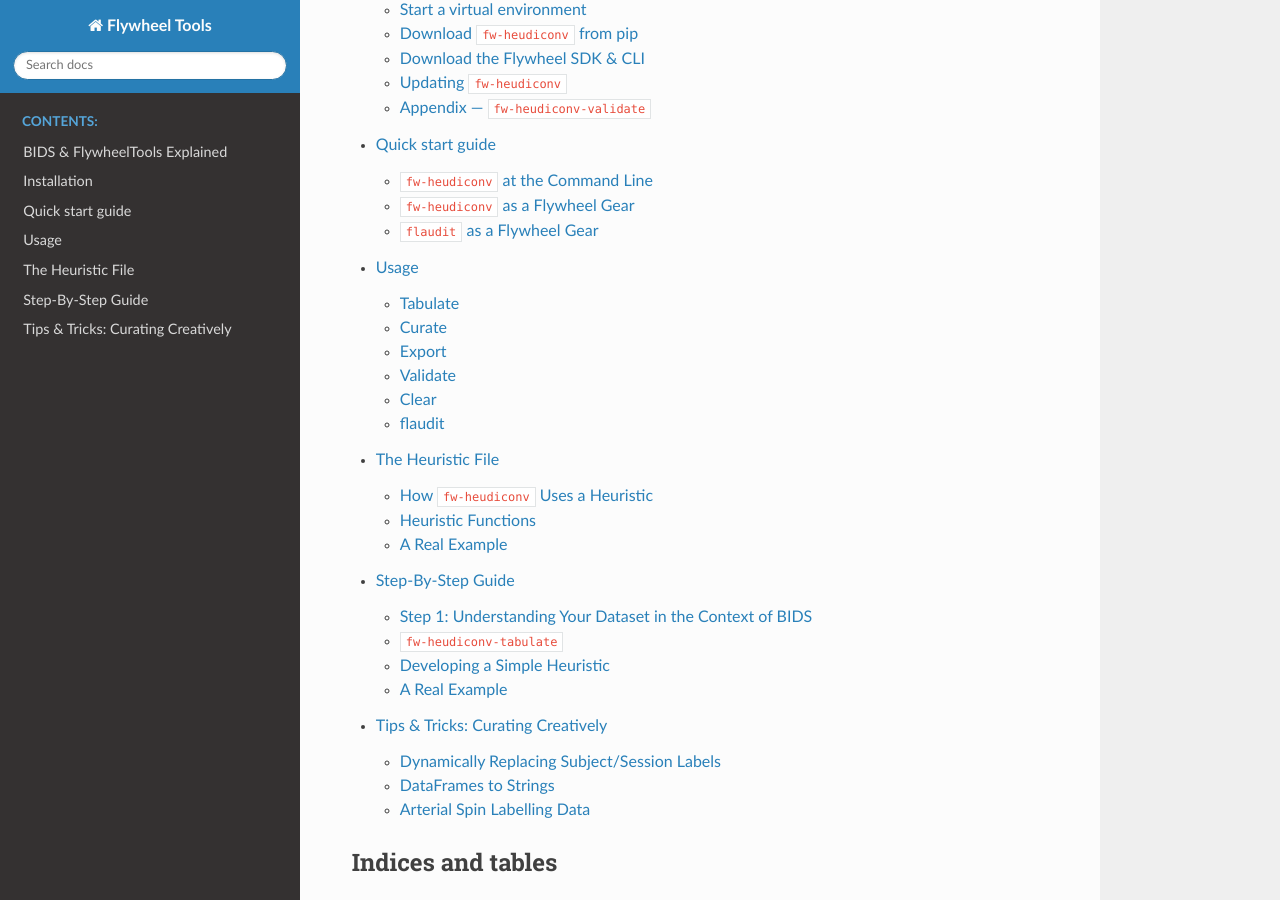
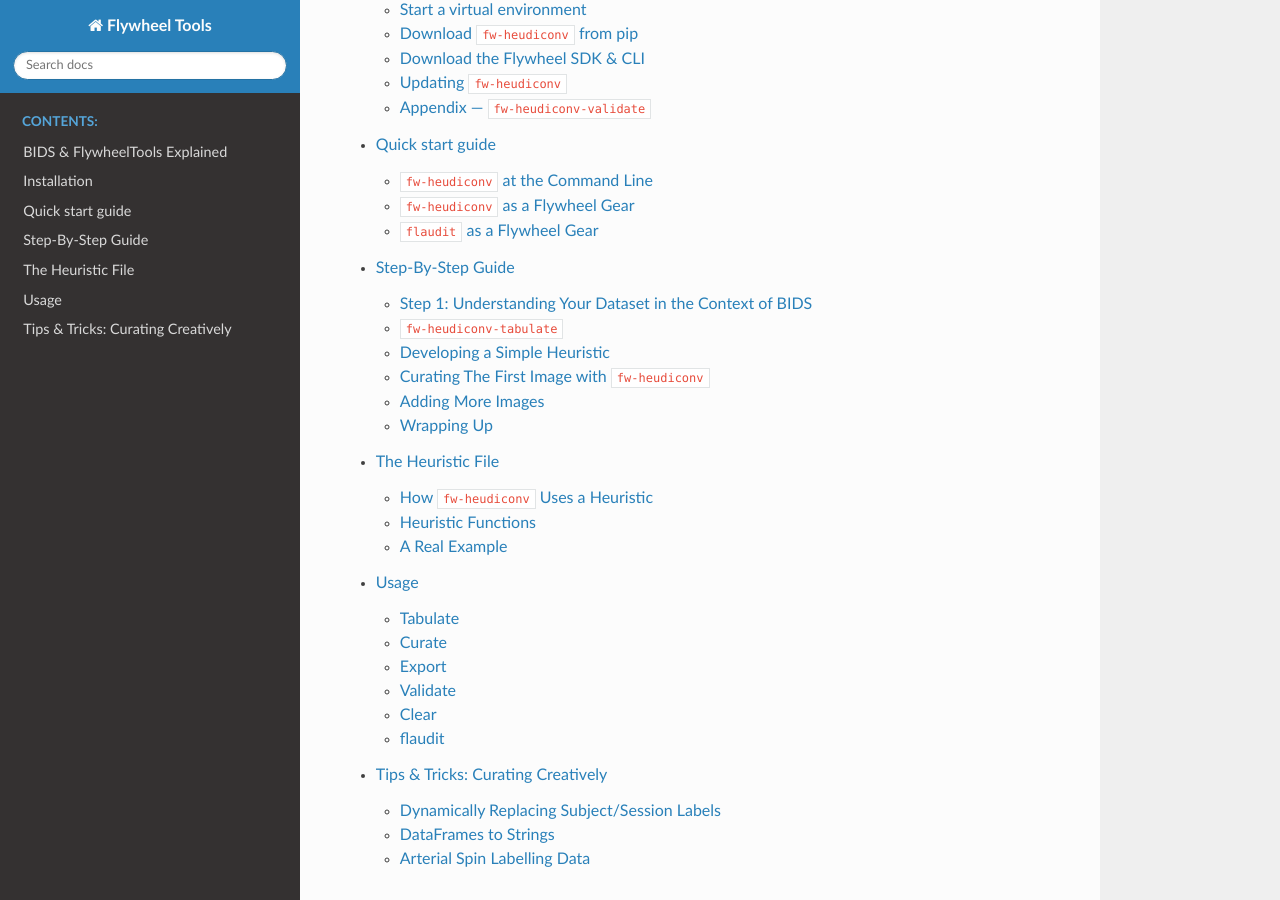
Before and after one commit to PennLINC/fw-heudiconv, a Sphinx documentation site: the page built from docs/source/index.rst, in a window 1280 px wide and 900 px high, scrolled down 722 px. Built offline with Sphinx 7.4.7 and the Read the Docs theme 2.0.0, drawn with Linux system fonts in a browser that asks for light colours; some of the changed lines change nothing that is shown.

Commit message:
major docs overhaul

```diff
--- a/README.rst
+++ b/README.rst
@@ -7,7 +7,7 @@
   :target: http://fw-heudiconv.readthedocs.io/en/latest/?badge=latest
   :alt: Documentation Status
 
-.. image:: https://circleci.com/gh/PennLINC/fw-heudiconv/tree/develop.svg?style=shield
+.. image:: https://circleci.com/gh/PennLINC/fw-heudiconv.svg?style=shield
     :target: https://circleci.com/gh/PennLINC/fw-heudiconv
 
 ``FlywheelTools`` is a suite of software tools for curating your data into BIDS on Flywheel. It's comprised of 2 parts:
--- a/docs/source/index.rst
+++ b/docs/source/index.rst
@@ -15,9 +15,9 @@
    overview
    installation
    quickstart
+   stepbystep
+   heuristic
    usage
-   heuristic
-   stepbystep
    tips
 
 Indices and tables
--- a/docs/source/stepbystep.rst
+++ b/docs/source/stepbystep.rst
@@ -26,7 +26,7 @@
 ``fw-heudiconv-tabulate``
 -------------------------
 
-In the Flywheel GUI, from within a project, select the "Analysis" tab:
+In the Flywheel GUI, navigate to your project, and select the "Analysis" tab:
 
 .. image:: project_analysis_view.png
    :width: 1200
@@ -72,7 +72,7 @@
 
 Next, we're going to use this table to curate one of the subjects. Fortunately,
 in the table viewer, we can use a filter to only show data from one subject.
-Here, we pick subject 019459 using the ``patient_id`` column.
+Here, we pick subject 019465 using the ``patient_id`` column.
 
 Developing a Simple Heuristic
 -----------------------------
@@ -135,7 +135,8 @@
 So looping over the object ``seqinfo`` gives you access to each row of your table,
 where the variables in the table are accessed using Python.
 
-In our example above, we access ``series_description`` and check if it contains the
+In our example above, we access ``series_description`` and use Python logic to
+check if it contains the
 string ``MPRAGE``. We know our T1w is the only one that has this string:
 
 .. image:: t1w_highlighted.png
@@ -173,20 +174,179 @@
             if "MPRAGE" in s.series_description:
                 info[t1w].append(s.series_id)
 
-      return info
+            # a print line to tell us T1w was not found
+            print("This seqinfo is not the MPRAGE:", s.series_description)
+        return info
+
+.. note::
+   A good habit for debugging is to print out the ``seqinfo`` rows that did not meet
+   any tests and haven't been assigned to a key
+
+
 
 Save this file as ``my_test_heuristic.py`` -- we're going to use it in the next
 section to curate the T1w image!
 
+Curating The First Image with ``fw-heudiconv``
+----------------------------------------------
 
+The first step to curating the data is to upload this file to the Flywheel
+project. Although files can be attached to any object, we recommend attaching
+this to the project so that all other projects can access it easily.
 
-A Real Example
----------------
-In all, a heuristic file could look like this:
+In the Flywheel GUI, access the "Information" tab of the project, and upload
+your heuristic file using the "Upload Attachment" button:
+
+.. image:: upload_attachment.png
+   :width: 1200
+
+Now, we're going to launch a gear on a `single session`. Pick a session from
+the subject we've been developing on (019465 -- in this case, the session is
+9793). Gears run from the session level by default, though it is possible to
+launch them from a subject.
+
+In the top right, click "Run Gear". As before, a dropdown should appear for you
+to select the ``Flywheel HeuDiConv`` gear from the `Analysis Gears` list. This
+time, though, select an input — in the `heuristic` input box, click "Select
+Input". Here' you'll be presented with a drop down to let you pick `which object`
+to look for input files. The hierarchy at the top  shows that it's looking at
+the current session and acquisitions:
+
+.. image:: inputs_dropdown.png
+   :width: 1200
+
+Instead of this, click the `Project label` to select files attached to your
+project, and select your heuristic. In the "Configuration" tab, select "Curate"
+under the "action" option. You can leave the "dry_run" box checked -- we will
+uncheck it after this test run.
+
+When you're ready, hit "Run Gear"! Take note of the analysis' name to refer back
+to  later.
+
+At the command line, this achieved with the following command:
 
 .. code-block:: python
 
-    import os
+    fw-heudiconv-curate --project FlywheelTools_TestData --heuristic PATH/TO/DIRECTORY/my_test_heuristic.py --subject 019465 --session 9793
+
+The Output
+^^^^^^^^^^
+
+Next you can navigate to the output of the gear to see what happened. From within
+the session, click on either the "Analysis" (for strictly any analysis gears
+that have run) or "Provenance" (for a listing of `any` kind of gear that has
+operated on the session) and navigate to your recent ``fw-heudiconv`` analysis.
+From here, select "View Log".
+
+First, there are virtual machine instructions, stuff Flywheel uses to let us
+know what kind of virtual machine the gear ran in. Then, we have initialization
+instructions from ``fw-heudiconv``'s "gear manager":
+
+.. code-block:: python
+
+    Gear Name: fw-heudiconv, Gear Version: 0.2.15_0.3.3
+    Executor: computebbl-31f3d27f, CPU: 8 cores, Memory: 55GB, Disk: 208GB, Swap: 32GB
+    Gear starting...
+
+    INFO: ==============: fw-heudiconv gear manager starting up :===============
+
+    INFO: Calling fw-heudiconv with the following settings:
+    INFO: Project: FlywheelTools_TestData
+    INFO: Subject(s): ['019465']
+    INFO: Session(s): ['9793']
+    INFO: Heuristic: /flywheel/v0/input/heuristic/my_test_heuristic.py
+    INFO: Action: Curate
+    INFO: Dry run: True
+    INFO: Call: fw-heudiconv-curate --verbose --project FlywheelTools_TestData --dry-run --subject 019465 --session 9793 --heuristic /flywheel/v0/input/heuristic/my_test_heuristic.py
+    INFO: =================: fw-heudiconv curator starting up :=================
+
+
+Pay attention to the ``Call`` directive; this prints the command line equivalent
+of what is running in the gear.
+
+Next, the actual ``fw-heudiconv`` outputs. We see that ``fw-heudiconv`` first
+attempts to load your heuristic and then
+lists out all of your ``seqinfo`` objects (the rows from the table in the first part)
+with the ``series_description`` first, followed by other columns:
+
+.. code-block:: python
+
+    INFO: Loading heuristic file...
+    INFO: Heuristic loaded successfully!
+    INFO: Querying Flywheel server...
+    DEBUG: Found project: FlywheelTools_TestData (6075d65d0da0131135e9b471)
+    DEBUG: Found sessions:
+    	9793 (607732a764d3dfc86e6510d4)
+    INFO: Applying heuristic to 9793 (1/1)...
+    DEBUG: Found SeqInfos:
+    Localizer:
+    		[TR=0.0086 TE=0.004 shape=(512, 512, 3, -1) image_type=('ORIGINAL', 'PRIMARY', 'M', 'ND', 'NORM')] (607732a75b936738e644aee8)
+    MPRAGE_TI1100_ipat2:
+  		  [TR=1.81 TE=0.00345 shape=(256, 192, 160, -1) image_type=('ORIGINAL', 'PRIMARY', 'M', 'ND', 'NORM')] (607732a8b9d367cae5e9b0c5)
+    :
+    :
+    :
+
+This is good, as we can confirm the table data with the ``seqinfo`` object the tool
+is using to curate your data. For example, we know there's a DICOM with the
+series description ``MPRAGE_TI1100_ipat2``, and we searched specifically for the
+string ``MPRAGE``. So, did we catch this ``seqinfo``?
+
+.. code-block:: python
+
+    HCP_REST_BOLD_MB8_469:
+      [TR=0.8 TE=0.037 shape=(936, 936, 469, -1) image_type=('ORIGINAL', 'PRIMARY', 'M', 'MB', 'ND', 'MOSAIC')] (607732a864d3dfc86e6510d7)
+
+    DEBUG:
+    MPRAGE_TI1100_ipat2_2.nii.gz
+    	sub-019465_ses-9793_T1w.nii.gz -> sub-019465/ses-9793/anat/sub-019465_ses-9793_T1w.nii.gz
+    INFO: Done!
+    INFO: ===================: Exiting fw-heudiconv curator :===================
+
+Excellent! Now we know that the NIfTI from this DICOM, MPRAGE_TI1100_ipat2_2.nii.gz,
+will be mapped to a file named ``sub-019465_ses-9793_T1w.nii.gz``, and the path
+is listed there too. Additionally, we get printouts of the ``seqinfo`` objects
+that didn't get caught by our logic.
+
+To see our BIDS data before curation, go to the session view and click the "BIDS View"
+toggle; there should be no BIDS data:
+
+.. image:: uncurated.png
+   :width: 1200
+
+Now that we know it works, we can run it again with the "dry_run" box unchecked
+to apply the changes. The only difference should be that the log lets you know
+the changes are being applied:
+
+.. code-block:: python
+
+    HCP_REST_BOLD_MB8_469:
+      [TR=0.8 TE=0.037 shape=(936, 936, 469, -1) image_type=('ORIGINAL', 'PRIMARY', 'M', 'MB', 'ND', 'MOSAIC')] (607732a864d3dfc86e6510d7)
+
+    INFO: Applying changes to files...
+    DEBUG:
+    MPRAGE_TI1100_ipat2_2.nii.gz
+    sub-019465_ses-9793_T1w.nii.gz -> sub-019465/ses-9793/anat/sub-019465_ses-9793_T1w.nii.gz
+    INFO: Done!
+    INFO: ===================: Exiting fw-heudiconv curator :===================
+
+Now, in the session view, hit the "BIDS View" toggle:
+
+.. image:: one_curated.png
+   :width: 1200
+
+We've successfully curated one of our images into BIDS!
+
+Adding More Images
+------------------
+
+By now, it should be clear that as the tool loops over the rows in the
+``seqinfo`` table, you can add all sorts of logic to capture additional ``seqinfo``
+objects and assign them to keys you create. Below, we edit the heuristic and
+add a key for the BOLD data in our project, and use similar logic to assign
+data to the key:
+
+.. code-block:: python
 
     def create_key(template, outtype=('nii.gz',), annotation_classes=None):
         if template is None or not template:
@@ -194,186 +354,130 @@
         return template, outtype, annotation_classes
 
     # Create Keys
+
+    # anatomical
     t1w = create_key(
-       'sub-{subject}/{session}/anat/sub-{subject}_{session}_T1w')
-    t2w = create_key(
-       'sub-{subject}/{session}/anat/sub-{subject}_{session}_T2w')
-    dwi = create_key(
-       'sub-{subject}/{session}/dwi/sub-{subject}_{session}_acq-multiband_dwi')
+       'sub-{subject}/ses-{session}/anat/sub-{subject}_ses-{session}_T1w')
 
-    # Field maps
+    # fMRI scans
+    rest_bbl = create_key(
+      'sub-{subject}/{session}/func/sub-{subject}_{session}_task-rest_acq-BBL_bold')
+
+    # loop over the seqinfo table
+    def infotodict(seqinfo):
+
+        # the dictionary of keys and list of files they correspond to
+        # now contains two scans
+        info = {
+          t1w: [], rest_bbl: []
+        }
+
+        # loop over each row of your seqinfo table
+        for s in seqinfo:
+
+            # if the series description contains "MPRAGE",
+            # add the DICOM identifier to the dictionary
+
+            if "MPRAGE" in s.series_description:
+                info[t1w].append(s.series_id)
+
+            elif "bbl1_restbold" in protocol:
+                info[rest_bbl].append(s.series_id)
+
+            # a print line to tell us T1w was not found
+            print("This seqinfo is not the MPRAGE or rs-fMRI:", s.series_description)
+        return info
+
+But what if we have a fieldmap? Not only do we need to name it correctly, but we
+also have to make sure it points to the BOLD data. We can do this quite
+flexibly using the special ``IntendedFor`` keyword. This keyword is set outside
+of the ``infotodict`` for loop and makes use of existing keys:
+
+
+.. code-block:: python
+
+    def create_key(template, outtype=('nii.gz',), annotation_classes=None):
+        if template is None or not template:
+            raise ValueError('Template must be a valid format string')
+        return template, outtype, annotation_classes
+
+    # Create Keys
+
+    # anatomical
+    t1w = create_key(
+       'sub-{subject}/ses-{session}/anat/sub-{subject}_ses-{session}_T1w')
+
+    # fMRI scans
+    rest_bbl = create_key(
+      'sub-{subject}/{session}/func/sub-{subject}_{session}_task-rest_acq-BBL_bold')
+
+    # fieldmaps
     b0_phase = create_key(
        'sub-{subject}/{session}/fmap/sub-{subject}_{session}_phasediff')
     b0_mag = create_key(
        'sub-{subject}/{session}/fmap/sub-{subject}_{session}_magnitude{item}')
-    pe_rev = create_key(
-        'sub-{subject}/{session}/fmap/sub-{subject}_{session}_acq-multiband_dir-j_epi')
-
-    # fmri scans
-    rest_mb = create_key(
-       'sub-{subject}/{session}/func/sub-{subject}_{session}_task-rest_acq-multiband_bold')
-    rest_sb = create_key(
-       'sub-{subject}/{session}/func/sub-{subject}_{session}_task-rest_acq-singleband_bold')
-    fracback = create_key(
-       'sub-{subject}/{session}/func/sub-{subject}_{session}_task-fracback_acq-singleband_bold')
-    face = create_key(
-       'sub-{subject}/{session}/func/sub-{subject}_{session}_task-face_acq-singleband_bold')
-
-    # ASL scans
-    asl = create_key(
-       'sub-{subject}/{session}/perf/sub-{subject}_{session}_asl')
-    asl_dicomref = create_key(
-       'sub-{subject}/{session}/perf/sub-{subject}_{session}_acq-ref_asl')
-    m0 = create_key(
-       'sub-{subject}/{session}/perf/sub-{subject}_{session}_m0')
-    mean_perf = create_key(
-       'sub-{subject}/{session}/perf/sub-{subject}_{session}_mean-perfusion')
 
 
+    # loop over the seqinfo table
     def infotodict(seqinfo):
 
-        last_run = len(seqinfo)
+        # the dictionary of keys and list of files they correspond to
+        # now contains two scans
+        info = {
+          t1w: [], rest_bbl: [], b0_mag: [], b0_phase: []
+        }
 
-        info = {t1w:[], t2w:[], dwi:[], b0_phase:[],
-                b0_mag:[], pe_rev:[], rest_mb:[], rest_sb:[],
-                fracback:[], asl_dicomref:[], face:[], asl:[],
-                m0:[], mean_perf:[]}
+        # loop over each row of your seqinfo table
+        for s in seqinfo:
 
-        def get_latest_series(key, s):
-        #    if len(info[key]) == 0:
-            info[key].append(s.series_id)
-        #    else:
-        #        info[key] = [s.series_id]
+            # if the series description contains "MPRAGE",
+            # add the DICOM identifier to the dictionary
 
-        for s in seqinfo:
-            protocol = s.protocol_name.lower()
-            if "mprage" in protocol:
-                get_latest_series(t1w,s)
-            elif "t2_sag" in protocol:
-                get_latest_series(t2w,s)
-            elif "b0map" in protocol and "M" in s.image_type:
-                info[b0_mag].append(s.series_id)
-            elif "b0map" in protocol and "P" in s.image_type:
-                info[b0_phase].append(s.series_id)
-            elif "topup_ref" in protocol:
-                get_latest_series(pe_rev, s)
-            elif "dti_multishell" in protocol and not s.is_derived:
-                get_latest_series(dwi, s)
+            if "MPRAGE" in s.series_description:
+                info[t1w].append(s.series_id)
 
-            elif s.series_description.endswith("_ASL"):
-                get_latest_series(asl, s)
-            elif protocol.startswith("asl_dicomref"):
-                get_latest_series(asl_dicomref, s)
-            elif s.series_description.endswith("_M0"):
-                get_latest_series(m0, s)
-            elif s.series_description.endswith("_MeanPerf"):
-                get_latest_series(mean_perf, s)
+            elif "bbl1_restbold" in s.series_description:
+                info[rest_bbl].append(s.series_id)
 
-            elif "fracback" in protocol:
-                get_latest_series(fracback, s)
-            elif "face" in protocol:
-                get_latest_series(face,s)
-            elif "rest" in protocol:
-                if "MB" in s.image_type:
-                    get_latest_series(rest_mb,s)
-                else:
-                    get_latest_series(rest_sb,s)
+            elif "B0map" in s.series_description and "M" in s.image_type:
+                info[b0_mag].append(s)
+            elif "B0map" in s.series_description and "P" in s.image_type:
+                info[b0_phase].append(s)
 
-            elif s.patient_id in s.dcm_dir_name:
-                get_latest_series(asl, s)
 
-            else:
-                print("Series not recognized!: ", s.protocol_name, s.dcm_dir_name)
+            # a print line to tell us T1w was not found
+            print("Protocol not found!:", s.series_description)
         return info
-
-    MetadataExtras = {
-        b0_phase: {
-            "EchoTime1": 0.00412,
-            "EchoTime2": 0.00658
-        },
-        asl: {
-            "PulseSequenceType": "3D_SPRIAL",
-            "PulseSequenceDetails" : "WIP" ,
-            "LabelingType": "PCASL",
-            "LabelingDuration": 1.8,
-            "PostLabelingDelay": 1.8,
-            "BackgroundSuppression": "Yes",
-            "M0":10,
-            "LabelingSlabLocation":"X",
-            "LabelingOrientation":"",
-            "LabelingDistance":2,
-            "AverageLabelingGradient": 34,
-            "SliceSelectiveLabelingGradient":45,
-            "AverageB1LabelingPulses": 0,
-            "LabelingSlabThickness":2,
-            "AcquisitionDuration":123,
-            "BackgroundSuppressionLength":2,
-            "BackgroundSuppressionPulseTime":2,
-            "VascularCrushingVenc": 2,
-            "PulseDuration": 1.8,
-            "InterPulseSpacing":4,
-            "PCASLType":"balanced",
-            "PASLType": "",
-            "LookLocker":"True",
-            "LabelingEfficiency":0.72,
-            "BolusCutOffFlag":"False",
-            "BolusCutOffTimingSequence":"False",
-            "BolusCutOffDelayTime":0,
-            "BolusCutOffTechnique":"False"
-        }
-    }
 
     IntendedFor = {
         b0_phase: [
-            '{session}/func/sub-{subject}_{session}_task-rest_acq-multiband_bold.nii.gz',
-            '{session}/func/sub-{subject}_{session}_task-rest_acq-singleband_bold.nii.gz',
-            '{session}/func/sub-{subject}_{session}_task-fracback_acq-singleband_bold.nii.gz',
-            '{session}/func/sub-{subject}_{session}_task-face_acq-singleband_bold.nii.gz'
+            '{session}/func/sub-{subject}_{session}_task-rest_acq-BBL_bold.nii.gz'
         ],
-        b0_mag: [],
-        pe_rev: [
-            '{session}/dwi/sub-{subject}_{session}_acq-multiband_dwi.nii.gz',
+        b0_mag: [
+            '{session}/func/sub-{subject}_{session}_task-rest_acq-BBL_bold.nii.gz'
         ]
     }
 
-    def ReplaceSubject(label):
-        return label.lstrip("0")
+Notice that in this heuristic, we use the special ``{item}`` keyword in the key
+for the magnitude fieldmaps. This keeps us from having to write multiple keys.
+The keyword is iterated over automatically within the NIfTIs for this
+acquisition. Additionally, we access the ``image_type`` column when
+differentiating between the magnitude and phase fieldmaps.
 
+Lastly, the ``IntendedFor`` keyword: it's a dictionary, like ``info``,
+containing the keys for each of our fieldmaps, and the values for each key
+are the files we expect this fieldmap to correct. In this case we must
+specifically list the files out. Update this heuristic upload it to Flywheel,
+and try out curation with it.
 
-    def ReplaceSession(label):
-        return label.lstrip("0")
+Wrapping Up
+-----------
 
-
-    def AttachToSession():
-
-        # example: uploading a json file
-        import json
-
-        adict = {
-            "id": "04",
-            "name": "foo",
-            "scan": "blah"
-        }
-
-        json_object = json.dumps(adict, indent = 4) # json.dumps() returns a string!
-
-        attachment1 = {
-            'name': 'jsonexample.json',
-            'data': json_object,
-            'type': 'application/json'
-        }
-
-        return attachment1
-
-
-    def AttachToProject():
-
-        # example: uploading a single CHANGES file
-
-        attachment1 = {
-            'name': 'CHANGES',
-            'data': 'This is a CHANGES file!',
-            'type': 'text/plain'
-        }
-
-        return attachment1
+In this walkthrough, you should have learned how to curate your data with
+``fw-heudiconv``, starting with discovering data in your DICOM headers, crafting
+a heuristic for a single T1w image, and then applying it to a session. Next,
+we went over how to add more images, including how to point fieldmaps to BOLD
+scans. Now, you're ready to investigate more functionality of ``fw-heudiconv``.
+Take a look at the :ref:`heuristic` page for an in-depth look at what more
+features fw-heudiconv curation can offer, and the :ref:`tips` page for
+inspiration on how to come up with more creative solutions.
```
Also changed, not shown: docs/source/inputs_dropdown.png (added), docs/source/one_curated.png (added), docs/source/sessions_view.png (added), docs/source/uncurated.png (added), docs/source/upload_attachment.png (added), manifest.json.
